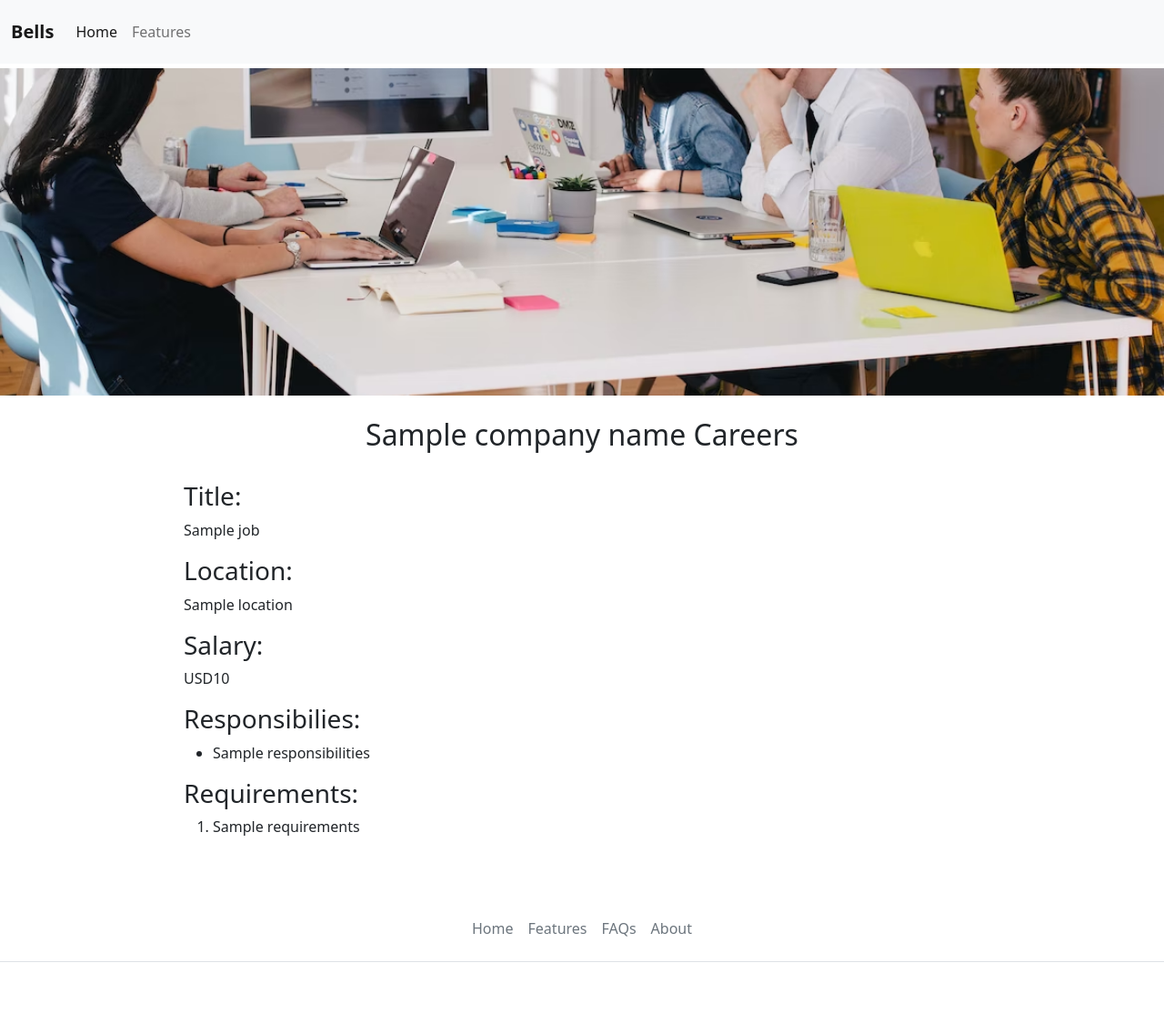
After one commit to Rononoa13/flask-careers-web, a Flask app: template templates/job_page.html in a window 1280 px wide. The commit adds this page. Shown: the whole page at 91% size. Run offline with Flask 2, Linux system fonts and the light colour scheme; the template is opened without the code that fills it: most values are stand-ins (such as "Sample title", 1, 10 or a date in 2020).

Commit message:
Added dynamic pages for each job

```diff
--- a/app.py
+++ b/app.py
@@ -8,7 +8,7 @@ app = Flask(__name__)
 @app.route("/")
 def index():
     jobs = database.load_jobs()
-    return render_template("home.html", jobs=jobs, company_name="Bell")
+    return render_template("home.html", jobs=jobs, company_name="Bells")
 
 
 @app.route("/api/jobs")
@@ -17,6 +17,14 @@ def list_jobs():
     return jsonify(jobs)
 
 
+@app.route("/job/<id>")
+def show_job(id):
+    job = database.load_job(id)
+    if not job:
+        return "Not Found", 404
+    return render_template("job_page.html", company_name="Bells", job=job)
+
+
 if __name__ == "__main__":
     app.run(debug=True)
 
--- a/templates/home.html
+++ b/templates/home.html
@@ -1,8 +1,5 @@
 {% extends "layout.html" %}
 
-{% block heading %}
-<img id="banner" src="{{url_for('static', filename='/images/career5.avif')}}" alt="">
-{% endblock %}
 
 {% block body %}
 <h2 align="center">{{company_name}} Careers</h2>
--- a/templates/job_item.html
+++ b/templates/job_item.html
@@ -3,11 +3,11 @@
         <h4 style="margin-bottom: 4px;">{{job.title}}</h4>
         <div> <b>Location: </b> {{job.location}}</div>
         {% if 'salary' in job %}
-        <div> <b>Salary: </b> ${{job.salary}}</div>
+        <div> <b>Salary: </b> {{job.currency}}{{job.salary}}</div>
         {% endif %}
     </div>
     <div class="col-3">
-        <a href="mailto:sumitluitel42@gmail.com?subject=Application for {{job['title']}}" type="button" class="btn btn-outline-primary">Apply</a>
+        <a href="/job/{{job['id']}}" type="button" class="btn btn-outline-primary">Apply</a>
     </div>
 
 </div>
--- /dev/null
+++ b/templates/job_page.html
@@ -0,0 +1,30 @@
+{% extends "layout.html" %}
+
+{% block body %}
+<h2 align="center">{{company_name}} Careers</h2>
+<br>
+<h3>Title:</h3>
+<p>{{job.title}}</p>
+
+<h3>Location:</h3>
+<p>{{job.location}}</p>
+
+<h3>Salary:</h3>
+<p>{{job.currency}}{{job.salary}}</p>
+
+<h3>Responsibilies:</h3>
+<ul>
+    {% for line in job.responsibilities.split("\n") %}
+    <li>{{line}}</li>
+    {% endfor %}
+</ul>
+<!-- <p>{{job.responsibilities}}</p> -->
+
+<h3>Requirements:</h3>
+<ol>
+    {% for line in job.requirements.split("\n") %}
+    <li>{{line}}</li>
+    {% endfor %}
+</ol>
+
+{% endblock %}
--- a/templates/layout.html
+++ b/templates/layout.html
@@ -13,8 +13,9 @@
 
 <body>
     {% include 'nav.html' %}
+    <img id="banner" src="{{url_for('static', filename='/images/career5.avif')}}" alt="">
     <!-- <br> -->
-    {% block heading %} {% endblock %}
+    <!-- {% block heading %} {% endblock %} -->
     <br>
     <br>
     <div class="container">
--- a/templates/nav.html
+++ b/templates/nav.html
@@ -1,6 +1,6 @@
 <nav class="navbar navbar-expand-lg bg-light fixed-top" style="height: 70px">
     <div class="container-fluid">
-      <a class="navbar-brand" href="#"> <b>Bells</b></a>
+      <a class="navbar-brand" href="{{ url_for('index') }}"> <b>Bells</b></a>
       <button class="navbar-toggler" type="button" data-bs-toggle="collapse" data-bs-target="#navbarNavAltMarkup" aria-controls="navbarNavAltMarkup" aria-expanded="false" aria-label="Toggle navigation">
         <span class="navbar-toggler-icon"></span>
       </button>
```
Also changed, not shown: database.py (+12 -1 lines).
